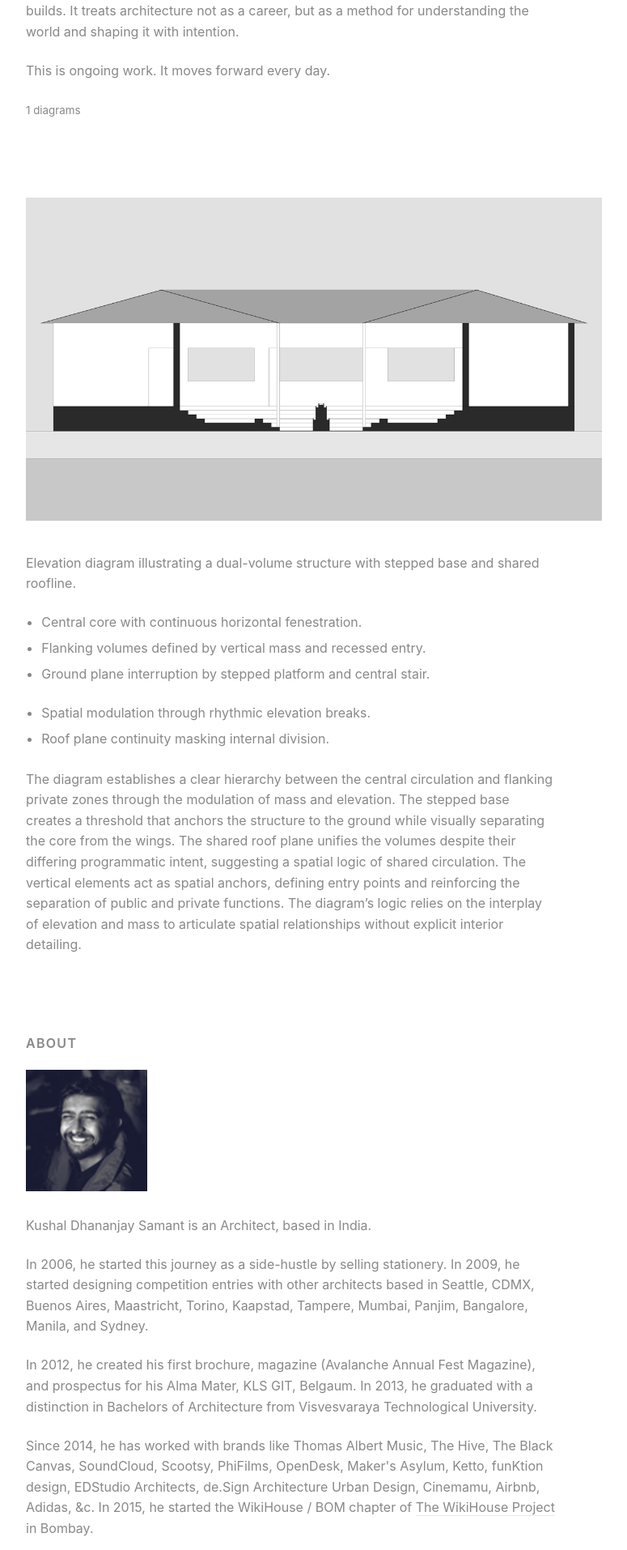
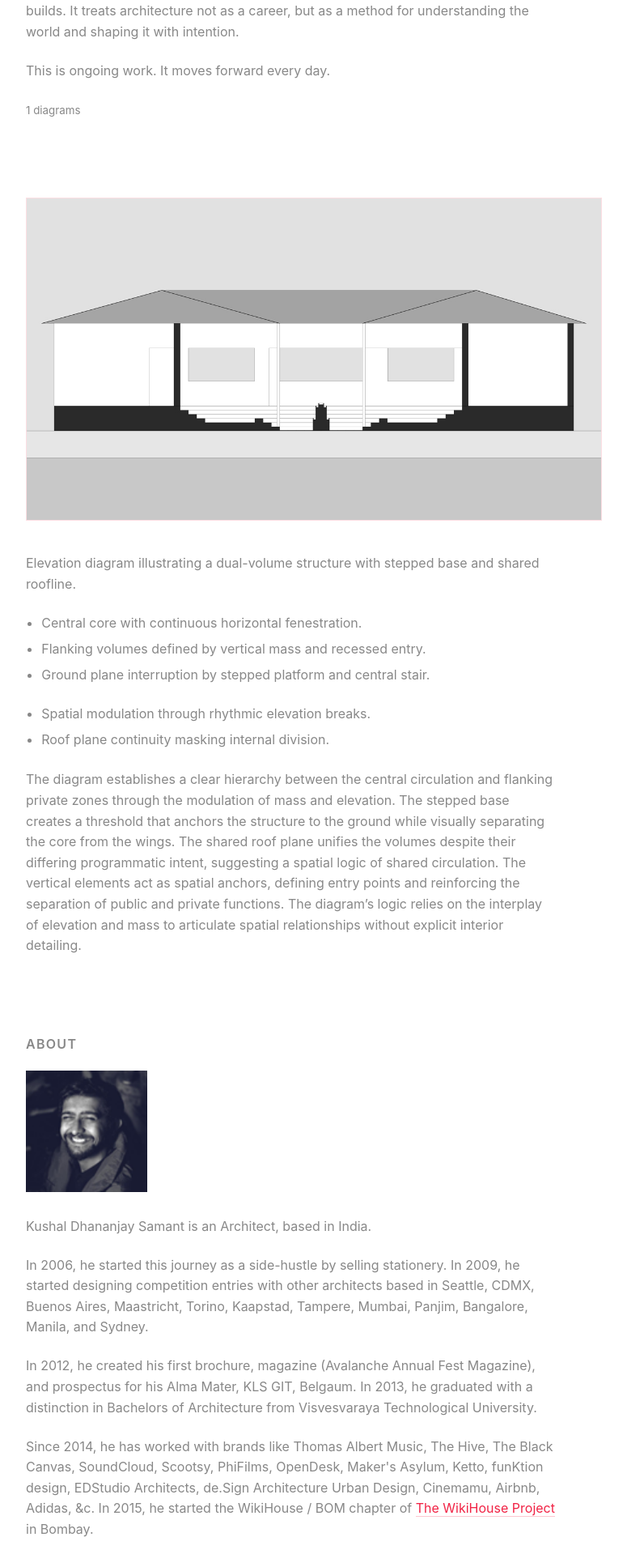
Before and after one commit to kushalsamant/kushalsamant.github.io, a Jekyll site: the page built from index.html, in a window 1280 px wide. Shown: the part 494-2408 px from the top of the page at 81% size, without its empty margins (252-1027 px from the left). Built offline with Jekyll 4.4.1, drawn with Linux system fonts in a browser that asks for light colours.

Commit message:
Update main.css

```diff
--- a/assets/css/main.css
+++ b/assets/css/main.css
@@ -1,7 +1,16 @@
 /* =========================================================
    KUSHAL SAMANT ARCHITECTS
-   Architectural Layout System
+   Unified Color System
    ========================================================= */
+
+/* ---------- Color Variables ---------- */
+
+:root {
+  --accent: #f12345;
+  --text-primary: #888888;
+  --text-muted: #aaaaaa;
+  --background: #ffffff;
+}
 
 /* ---------- Base Reset ---------- */
 
@@ -19,8 +28,8 @@
   margin: 0;
   font-family: -apple-system, BlinkMacSystemFont, "Helvetica Neue", Helvetica, Arial, sans-serif;
   line-height: 1.6;
-  color: #888;
-  background: #fff;
+  color: var(--text-primary);
+  background: var(--background);
   -webkit-font-smoothing: antialiased;
   text-rendering: optimizeLegibility;
 }
@@ -32,8 +41,6 @@
   margin: 0 auto;
   padding: 6rem 1.5rem 8rem 1.5rem;
 }
-
-/* Wider reading on large screens */
 
 @media (min-width: 1400px) {
   main {
@@ -57,6 +64,7 @@
   letter-spacing: 0.08em;
   margin-top: 4rem;
   margin-bottom: 1.2rem;
+  color: var(--text-primary);
 }
 
 p {
@@ -73,17 +81,33 @@
   margin-bottom: 0.4rem;
 }
 
+/* ---------- Muted Text Utility ---------- */
+
+.text-muted {
+  color: var(--text-muted);
+}
+
 /* ---------- Links ---------- */
 
 a {
-  color: inherit;
+  color: var(--accent);
   text-decoration: none;
-  border-bottom: 1px solid rgba(241,35,69,0.15);
-  transition: border-color 0.2s ease;
+  border-bottom: 1px solid rgba(241, 35, 69, 0.25);
+  transition: all 0.2s ease;
 }
 
 a:hover {
-  border-color: rgba(241,35,69,0.6);
+  border-color: var(--accent);
+}
+
+/* ---------- Accent Utilities ---------- */
+
+.border-accent {
+  border: 1px solid var(--accent);
+}
+
+.accent-text {
+  color: var(--accent);
 }
 
 /* ---------- Diagram System ---------- */
@@ -97,18 +121,18 @@
   width: 100%;
   height: auto;
   margin-bottom: 2.5rem;
+  border: 1px solid rgba(241, 35, 69, 0.15);
 }
 
 .diagram-text {
   max-width: 65ch;
 }
 
-/* Make diagram sections quieter */
-
 .diagram-text h2 {
   font-size: 0.8rem;
   letter-spacing: 0.12em;
   margin-top: 3rem;
+  color: var(--text-muted);
 }
 
 /* ---------- Section Dividers ---------- */
@@ -116,7 +140,7 @@
 hr {
   border: none;
   height: 1px;
-  background: #fff;
+  background: rgba(241, 35, 69, 0.2);
   margin: 4rem 0;
 }
 
@@ -127,7 +151,8 @@
   padding: 4rem 1.5rem;
   text-align: center;
   font-size: 0.85rem;
-  color: #f12;
+  color: var(--text-muted);
+  border-top: 1px solid rgba(241, 35, 69, 0.2);
 }
 
 /* ---------- Image Behavior ---------- */
```
